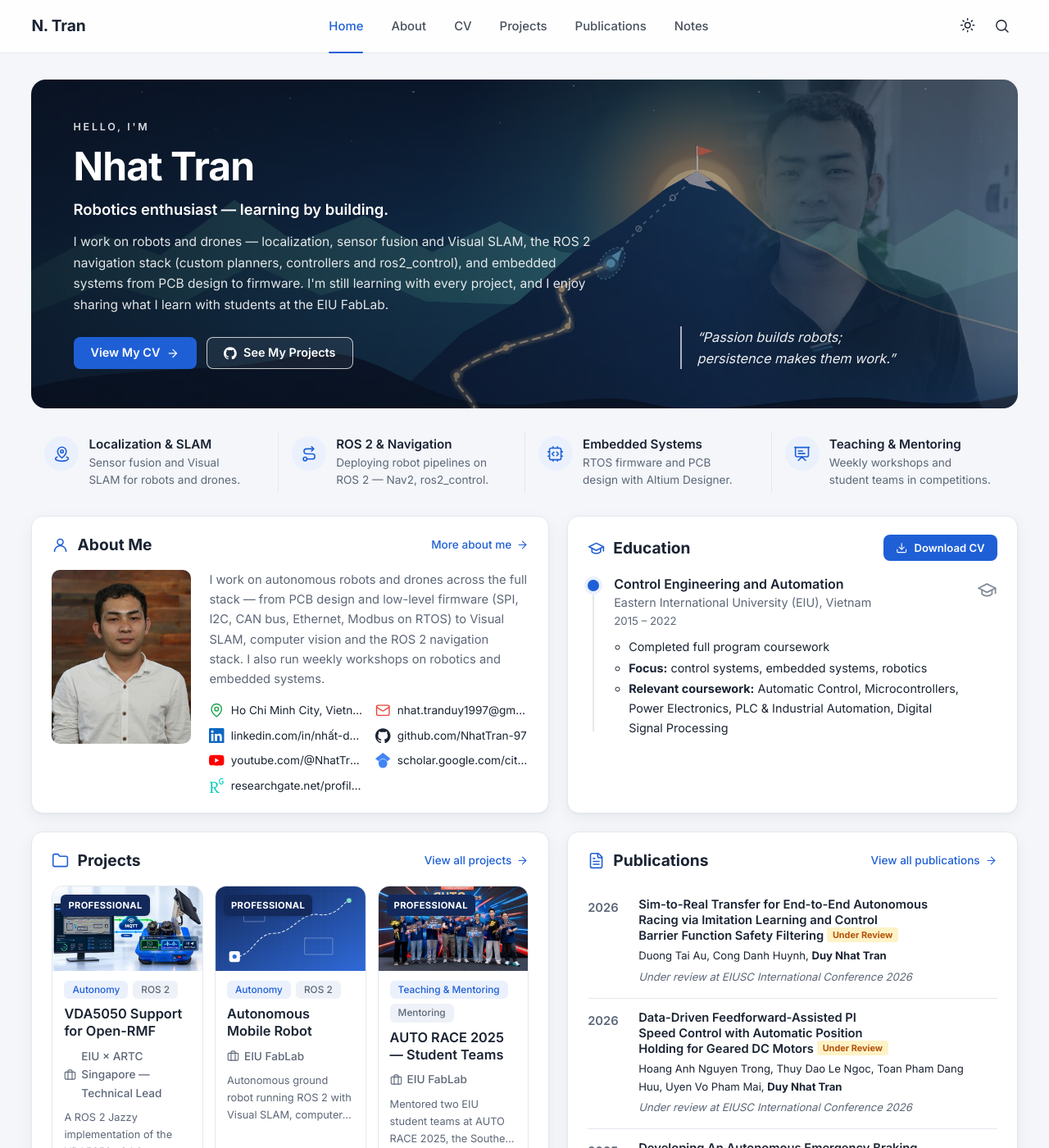
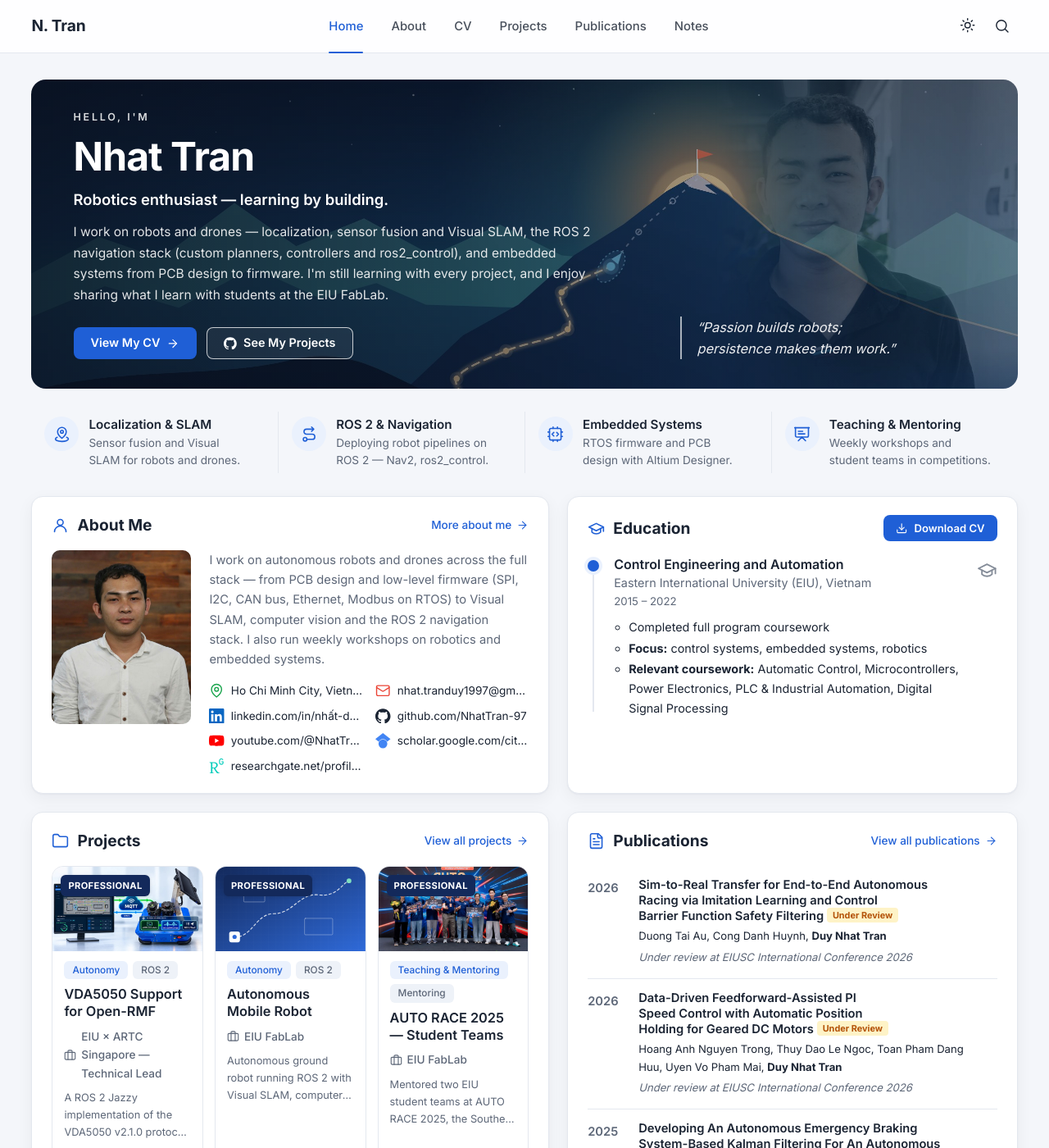
Before and after one commit to NhatTran-97/NhatTran-97.github.io, a Jekyll site: the page built from index.html, in a window 1280 px wide and 1400 px high. Shown: the whole window at 82% size. Built offline with Jekyll 4.4.1, drawn with Linux system fonts in a browser that asks for light colours.

Commit message:
Home hero: slightly lower banner, face kept in view
- Smaller vertical padding and min-height (~6% lower)
- Background anchored at 15% so the face is not cut on wide screens

Co-Authored-By: Claude Opus 5.5 <noreply@anthropic.com>
Claude-Session: https://claude.ai/code/session_01WtscMMpGViN2kQZVLN7Eom

```diff
--- a/_sass/pages/_home.scss
+++ b/_sass/pages/_home.scss
@@ -4,10 +4,10 @@
 .hero {
   position: relative; display: flex; align-items: center; justify-content: space-between; gap: 32px;
   // height and side padding grow a little on wide screens
-  min-height: clamp(340px, 22vw, 460px); padding: 48px clamp(40px, 4vw, 72px); border-radius: 18px; overflow: hidden; color: #fff;
+  min-height: clamp(290px, 18vw, 400px); padding: 36px clamp(40px, 4vw, 72px); border-radius: 18px; overflow: hidden; color: #fff;
   background:
     linear-gradient(90deg, rgba(9, 16, 30, .82) 0%, rgba(9, 16, 30, .55) 45%, rgba(9, 16, 30, .15) 100%),
-    var(--hero-bg) center 30% / cover no-repeat, #1e2b40;  // 30%: keep the top of the photo (face) in view
+    var(--hero-bg) center 15% / cover no-repeat, #1e2b40;  // 15%: keep the top of the photo (face) in view
 }
 .hero-content { max-width: $hero-text-width; }
 .hero-greeting { text-transform: uppercase; letter-spacing: .22em; font-size: .78rem; font-weight: 600; opacity: .85; margin: 0 0 6px; }
```
